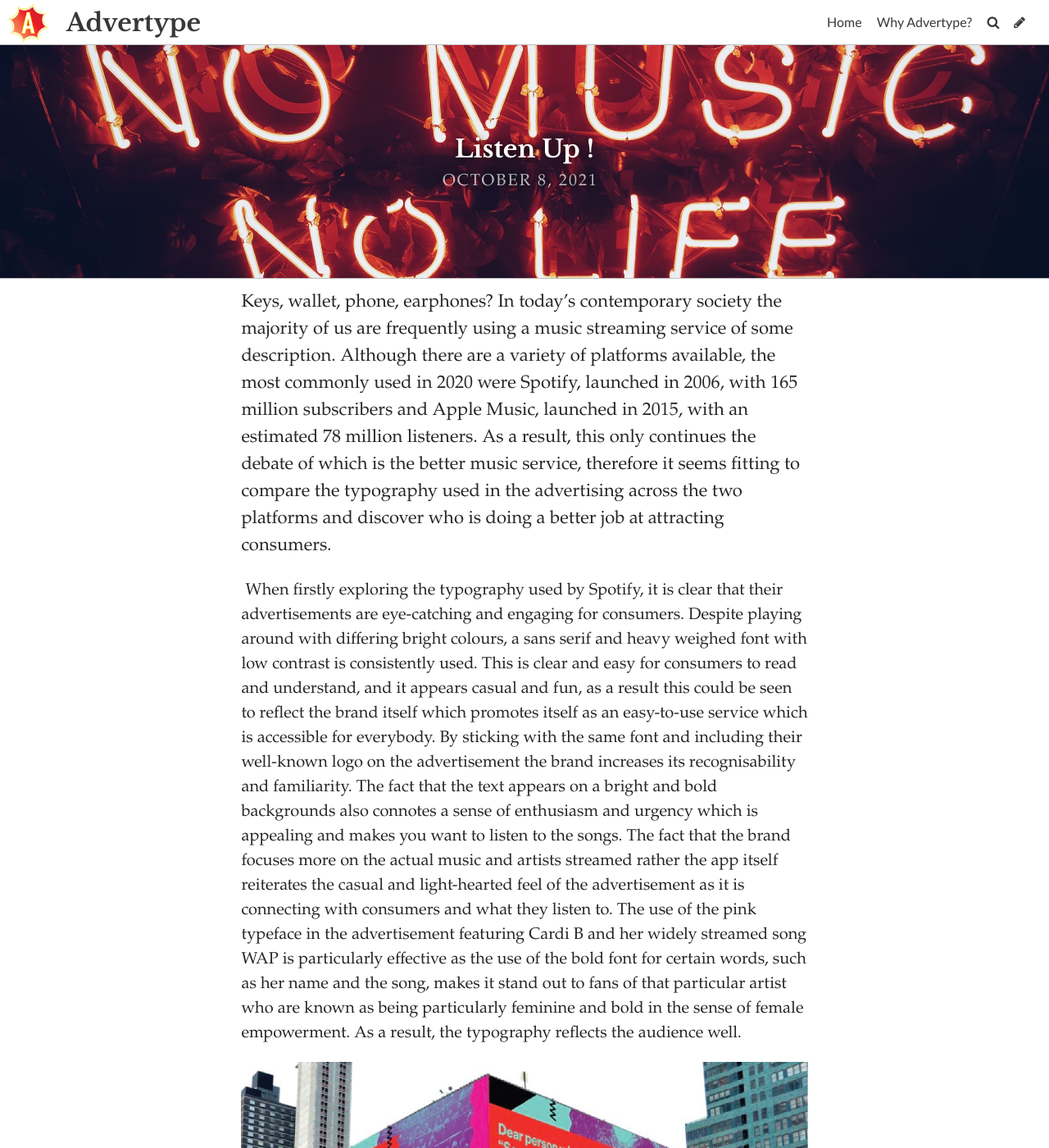
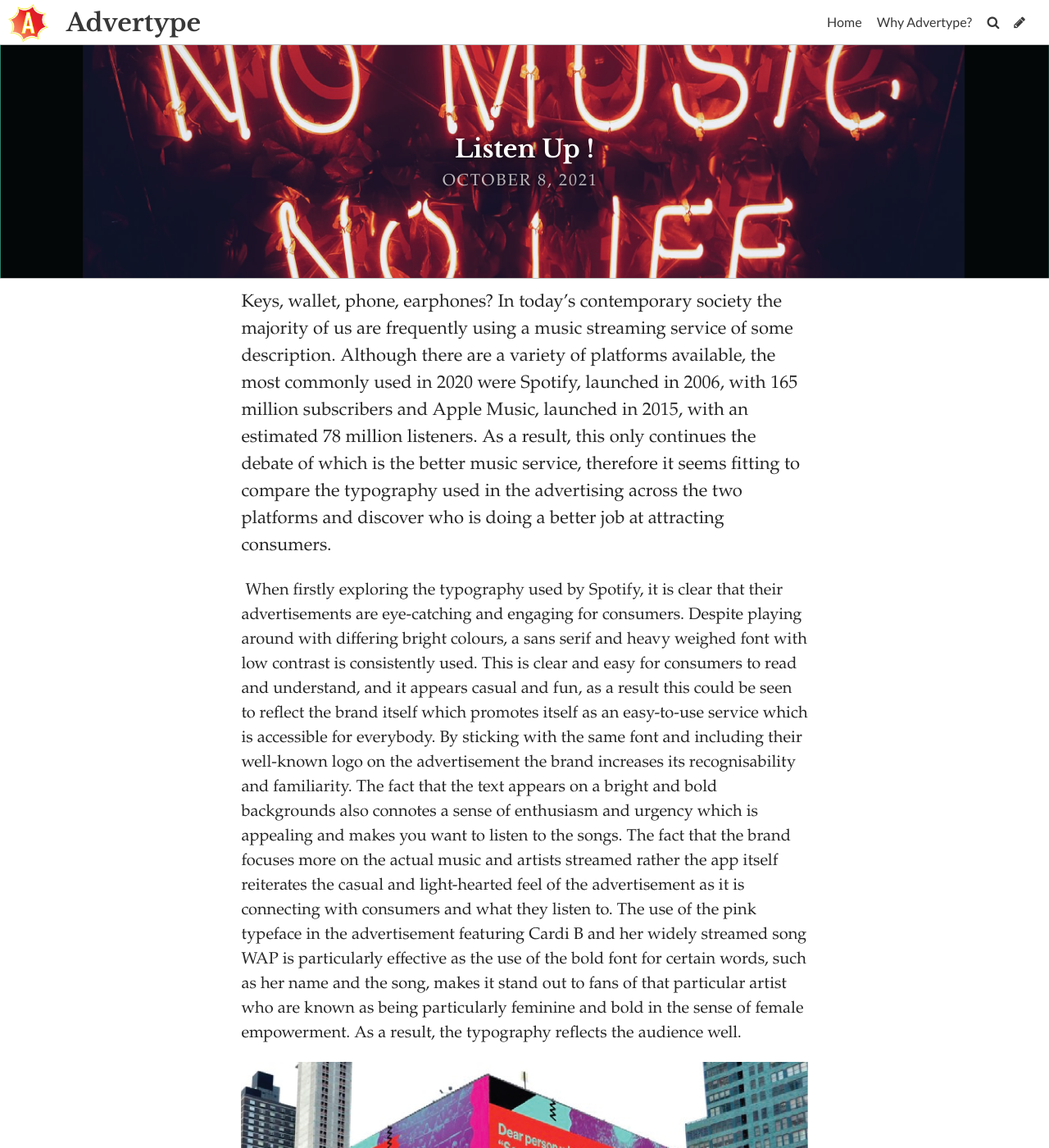
Before and after one commit to taylorball1/taylorball, a Jekyll site: the page built from _posts/2021-10-06-listen-up.md, in a window 1280 px wide and 1400 px high. Shown: the whole window at 82% size. Built offline with Jekyll 4.4.1, drawn with Linux system fonts in a browser that asks for light colours; some web fonts are replaced.

Commit message:
Update Post “2021-10-06-listen-up”

```diff
--- a/_posts/2021-10-06-listen-up.md
+++ b/_posts/2021-10-06-listen-up.md
@@ -2,7 +2,7 @@
 layout: post
 title: Listen Up !
 date: 2021-10-08T12:42:01.732Z
-image: ../uploads/photo-1499415479124-43c32433a620.jpeg
+image: ../uploads/music.png
 title_color: "#ffffff"
 comments: false
 ---
```
Also changed, not shown: uploads/music.png (added).
